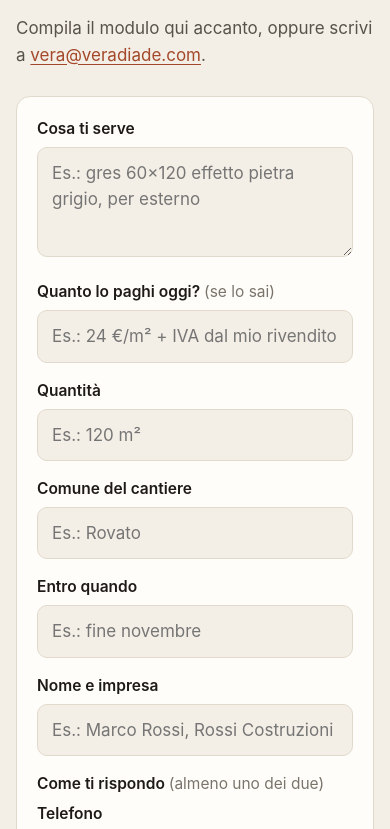
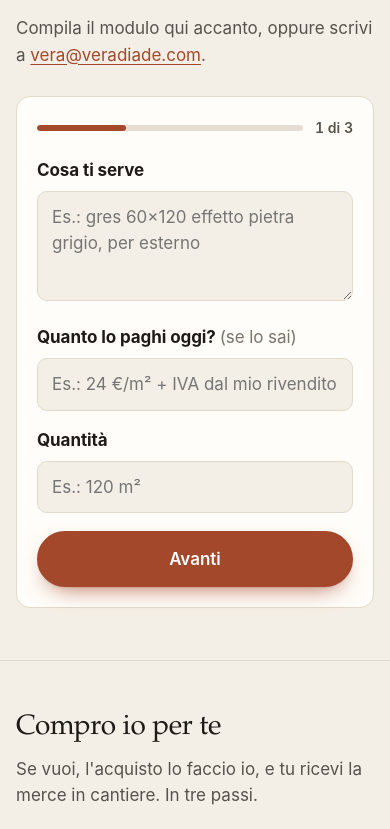
Before and after one commit to massimiliano1991/the-attempt, a plain HTML site: page vera/index.html in a window 390 px wide. Shown: the part 3287-4116 px from the top of the page. Drawn offline with Linux system fonts and the light colour scheme.

Commit message:
vera/: on a phone the «Cerca per me» form asks in three steps (the material · the site · you), as /vera/lavori/ does: same words, same 14 fields sent (checked by intercepting the submit), a bar says «2 di 3», Indietro and Avanti under the thumb, Enter means Avanti, the back gesture returns to the previous step, an error shows only after an empty Avanti and leaves as you type. From 900 px the form stays whole beside the promise; without script it stays whole everywhere. Footer links get 44 px of touch («I siti» was 25 px wide). Shared vera.css. Beauty, 18th conv.

```diff
--- a/vera/index.html
+++ b/vera/index.html
@@ -222,11 +222,13 @@ label .hint{display:block;font-weight:400;margin:2px 0 0}
 form .btn{width:100%}
 form.a-passi{gap:18px}
 form.a-passi .via{display:none}
-form.a-passi .due:has(> .via){grid-template-columns:1fr}
-form.a-passi .due:not(:has(> :not(.via))){display:none}
-form.a-passi label,form.a-passi .domanda{font-size:19px;font-weight:650;line-height:1.3;margin:0 0 10px;letter-spacing:-.005em;text-wrap:balance}
+form.a-passi :is(.due,.row2):has(> .via){grid-template-columns:1fr}
+form.a-passi :is(.due,.row2):not(:has(> :not(.via))){display:none}
+form.a-passi label,form.a-passi legend,form.a-passi .domanda{font-size:19px;font-weight:650;line-height:1.3;margin:0 0 10px;letter-spacing:-.005em;text-wrap:balance}
 form.a-passi label .hint{font-size:14.5px;font-weight:400;letter-spacing:0;margin-top:4px}
-form.a-passi.molti label{font-size:17px}
+form.a-passi.molti label,form.a-passi.molti legend{font-size:17px}
+form.a-passi fieldset label{font-size:15.5px;font-weight:600;margin-bottom:6px}
+form.a-passi legend .opt{font-size:15px}
 form.a-passi{scroll-margin-top:16px}
 @media (min-width:700px){form.a-passi{max-width:680px}
   form.a-passi .passi-nav .btn{flex:0 0 auto;min-width:132px}
@@ -277,7 +279,7 @@ select[aria-invalid="true"] + .risposte button{border-color:var(--bad)}
 .faq dt{font-weight:650;font-size:18px;margin-top:22px}
 .faq dd{margin:6px 0 0;color:var(--muted);max-width:42em}
 footer{background:var(--band);color:#d7d0c5;padding:44px 0 36px;font-size:15px}
-footer a{color:#f0b59c}
+footer a{color:#f0b59c;padding-inline:10px;margin-inline:-10px}
 footer .cols{display:grid;gap:24px}
 @media (min-width:820px){footer .cols{grid-template-columns:1fr 1.4fr}}
 footer h2{color:var(--band-ink);font-size:24px;margin:0 0 8px}
@@ -555,7 +557,58 @@ body:has(.appiglio.su){padding-bottom:84px}
 (function(){
   var f=document.getElementById('modulo'); if(!f) return;
   var tel=f.elements.telefono, em=f.elements.email, e1=document.getElementById('err-contatto'), e2=document.getElementById('err-campi');
+  // g1684 (Bellezza, 18ª): al telefono il modulo va in tre passi (il materiale · il cantiere · tu), come /vera/lavori/.
+  // Stesse parole, stessi campi spediti: lo script nasconde e mostra. Da 900 px il modulo sta intero accanto alla
+  // promessa e resta com'era; senza script, o senza :has(), resta intero a ogni larghezza.
+  var passi=(function(){
+    var P=[['f-cosa','f-oggi','f-qta'],['f-comune','f-quando'],['f-nome','f-tel','f-email']];
+    if(!f.closest || !window.CSS || !CSS.supports('selector(:has(*))') || !window.matchMedia || matchMedia('(min-width:900px)').matches) return null;
+    var tutti=[].concat.apply([],P), box={}, ok=true;
+    tutti.forEach(function(id){ var el=document.getElementById(id); if(!el){ok=false;return;} box[id]=el.closest('fieldset')||el.closest('.row2 > div')||el.closest('#modulo > div'); if(!box[id]) ok=false; });
+    var manda=document.getElementById('manda'), nota=f.querySelector(':scope > .hint');
+    if(!ok || !manda) return null;
+    var cur=0, avviato=false, piano=matchMedia('(prefers-reduced-motion: reduce)').matches;
+    var testa=document.createElement('div'); testa.className='passi-testa';
+    testa.innerHTML='<div class="passi-barra" aria-hidden="true"><i></i></div><span class="passi-conta" aria-live="polite"></span>';
+    var nav=document.createElement('div'); nav.className='passi-nav';
+    nav.innerHTML='<button type="button" class="btn indietro" id="passi-indietro">Indietro</button><button type="button" class="btn btn-main" id="passi-avanti">Avanti</button>';
+    f.insertBefore(testa, box[P[0][0]]); e2.after(nav); nav.appendChild(manda);
+    var ind=nav.children[0], av=nav.children[1];
+    function vai(i,senzaStoria,tornando){
+      i=Math.max(0,Math.min(P.length-1,i)); var giu=i>cur; cur=i;
+      f.classList.toggle('torna',!!tornando || (!giu && !senzaStoria));
+      tutti.forEach(function(id){ var su=P[i].indexOf(id)>=0; box[id].classList.toggle('via',!su); box[id].classList.remove('entra'); if(su && avviato){ void box[id].offsetWidth; box[id].classList.add('entra'); } });
+      var ultimo=i===P.length-1; f.classList.toggle('molti',P[i].length>1);
+      ind.hidden=i===0; av.hidden=ultimo; manda.hidden=!ultimo; if(nota) nota.classList.toggle('via',!ultimo);
+      testa.querySelector('i').style.setProperty('--fatto',(i+1)/P.length);
+      testa.querySelector('.passi-conta').textContent=(i+1)+' di '+P.length;
+      e2.classList.remove('on');
+      if(!senzaStoria && history.pushState) history.pushState({passo:i},'','#cerca');
+      if(!avviato) return;
+      var r=f.getBoundingClientRect(); if(r.top<0 || r.top>innerHeight*0.45) f.scrollIntoView({behavior:piano?'auto':'smooth',block:'start'});
+      if(giu || tornando) document.getElementById(P[i][0]).focus({preventScroll:true});
+    }
+    function avanti(){ var primo=null;
+      P[cur].forEach(function(id){ var el=document.getElementById(id); if(!el.required) return;
+        var vuoto=!el.value.trim(); el.setAttribute('aria-invalid',vuoto?'true':'false'); var h=document.getElementById('err-'+id);
+        if(h){ h.classList.toggle('on',vuoto); if(vuoto) el.setAttribute('aria-describedby',h.id); else el.removeAttribute('aria-describedby'); }
+        if(vuoto) primo=primo||el; });
+      if(primo){ primo.focus(); return; }
+      vai(cur+1); }
+    av.addEventListener('click',avanti);
+    ind.addEventListener('click',function(){ vai(cur-1,false,true); });
+    window.addEventListener('popstate',function(e){ var i=(e.state && typeof e.state.passo==='number')?e.state.passo:0; if(i!==cur) vai(i,true,i<cur); });
+    // l'errore sparisce mentre scrivi, non prima
+    tutti.forEach(function(id){ document.getElementById(id).addEventListener('input',function(){
+      if(this.getAttribute('aria-invalid')==='true' && this.value.trim()){ this.setAttribute('aria-invalid','false'); var h=document.getElementById('err-'+id); if(h) h.classList.remove('on'); }
+      if((id==='f-tel'||id==='f-email') && (tel.value.trim()||em.value.trim())) e1.classList.remove('on');
+      if(!f.querySelector('[aria-invalid="true"]')) e2.classList.remove('on'); }); });
+    f.classList.add('a-passi'); vai(0,true); avviato=true;
+    if(history.replaceState) history.replaceState({passo:0},'',location.href);
+    return {get cur(){return cur;}, ultimo:P.length-1, avanti:avanti, vai:vai, dove:function(id){ for(var i=0;i<P.length;i++) if(P[i].indexOf(id)>=0) return i; return 0; }};
+  })();
   f.addEventListener('submit',function(ev){
+    if(passi && passi.cur<passi.ultimo){ ev.preventDefault(); passi.avanti(); return; }   // Invio in un campo = Avanti
     var ok=true, primo=null;
     [].forEach.call(f.querySelectorAll('[required]'),function(el){
       var vuoto=!el.value.trim(); el.setAttribute('aria-invalid',vuoto?'true':'false'); var h=document.getElementById('err-'+el.id); if(h){h.classList.toggle('on',vuoto); if(vuoto) el.setAttribute('aria-describedby',h.id); else el.removeAttribute('aria-describedby');}
@@ -567,7 +620,7 @@ body:has(.appiglio.su){padding-bottom:84px}
     e1.textContent=emailMale?"L'email non sembra giusta: controllala.":"Scrivi un telefono o un'email, così posso risponderti.";
     e1.classList.toggle('on',!contatto||emailMale);
     if(!contatto||emailMale){ok=false; primo=primo||(emailMale?em:tel);}
-    if(!ok){ev.preventDefault(); primo.focus(); return;}
+    if(!ok){ev.preventDefault(); if(passi && passi.dove(primo.id)!==passi.cur){ passi.vai(passi.dove(primo.id)); e2.classList.add('on'); } primo.focus(); return;}
     // g1668: FormSubmit scarta in silenzio un testo con un dominio seguito da una virgola («rossi.it, è vecchio», Sorv. 302ª §1); uno spazio prima della virgola lo fa passare
     [].forEach.call(f.querySelectorAll('textarea,input:not([type]),input[type=text]'),function(el){ if(el.name && el.name.charAt(0)!=='_') el.value=el.value.replace(/(\.[a-z]{2,})(?=,)/gi,'$1 '); });
     var b=document.getElementById('manda'); b.textContent='Invio\u2026'; b.setAttribute('aria-busy','true'); setTimeout(function(){b.disabled=true},0);
```
Also changed, not shown: vera/lavori/index.html (+7 -5 lines), vera/siti/index.html (+7 -5 lines).
